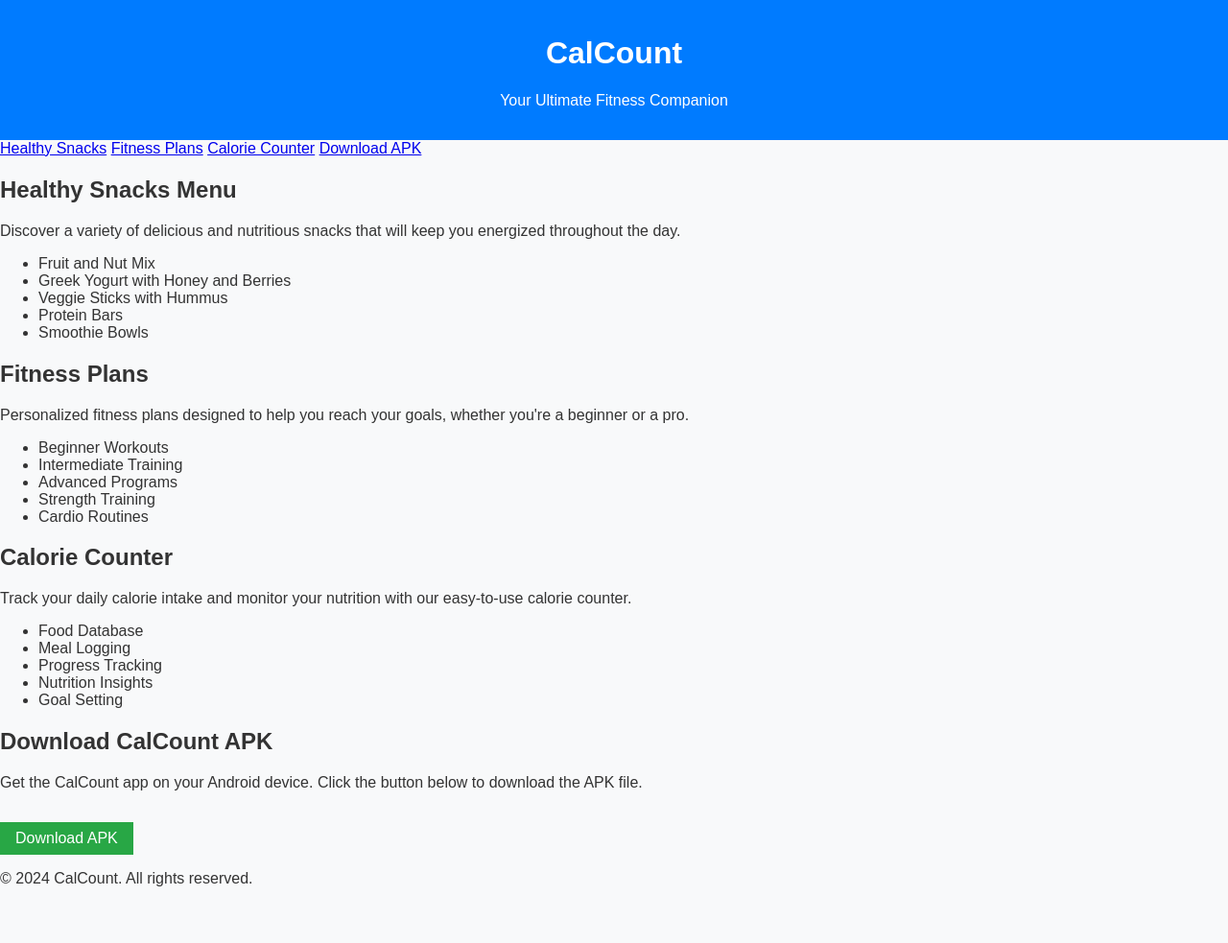
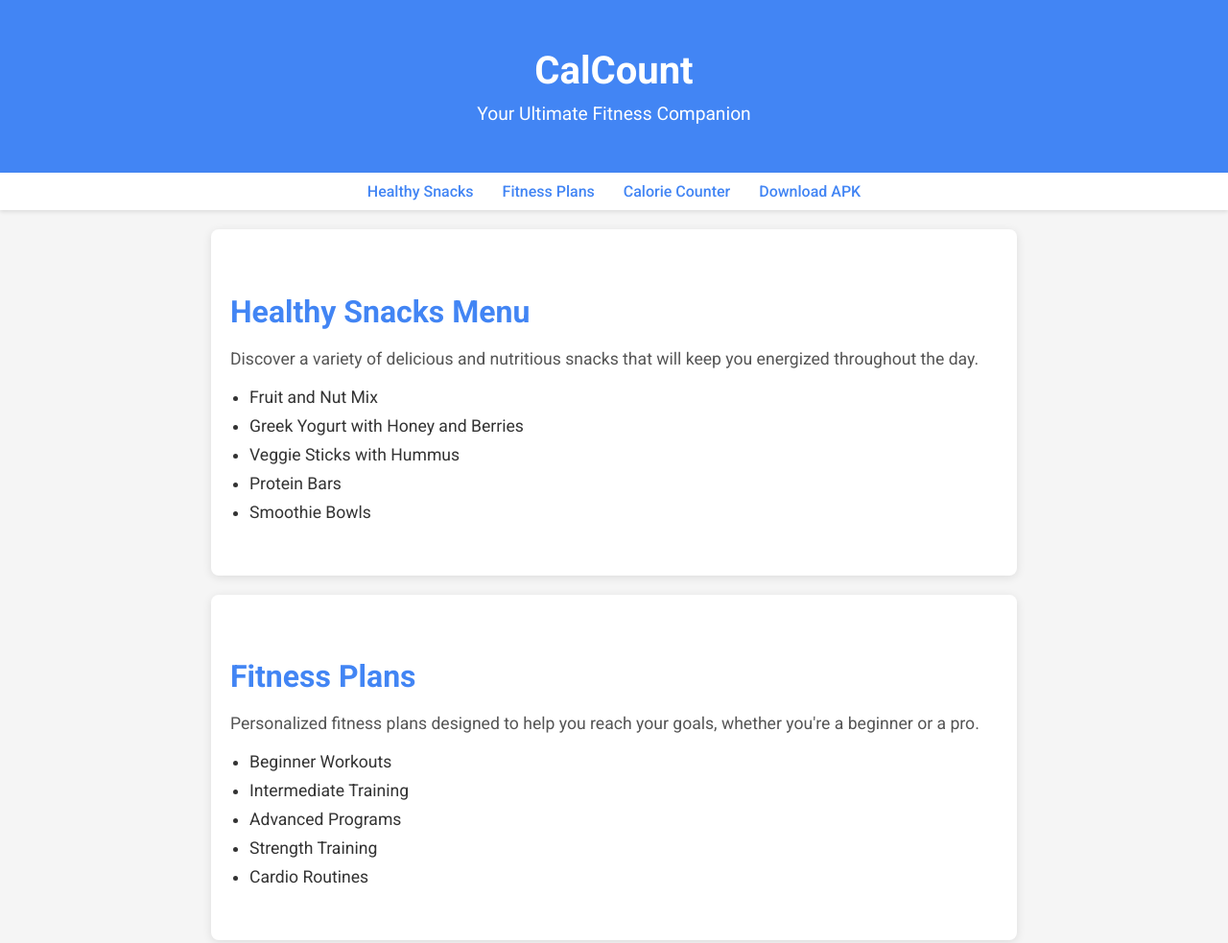
Before and after one commit to salmander545/Calcount, a plain HTML site: page index.html in a window 1280 px wide. Shown: the top 983 px of the page at 96% size. Before the commit the page ends 941 px from the top, so only its background shows below. Drawn offline with Linux system fonts and the light colour scheme.

Commit message:
Update style.css

```diff
--- a/style.css
+++ b/style.css
@@ -1,34 +1,109 @@
+/* Importing Google Fonts */
+@import url('https://fonts.googleapis.com/css2?family=Roboto:wght@400;500;700&display=swap');
+
 body {
-    font-family: Arial, sans-serif;
+    font-family: 'Roboto', sans-serif;
     margin: 0;
     padding: 0;
-    background: #f8f9fa;
+    background: #f5f5f5;
     color: #333;
 }
 
-header {
-    background: #007bff;
+.header {
+    background-color: #4285F4;
     color: white;
-    padding: 1rem;
     text-align: center;
+    padding: 50px 20px;
+    box-shadow: 0 2px 4px rgba(0, 0, 0, 0.1);
 }
 
-main {
-    padding: 2rem;
+.header h1 {
+    margin: 0;
+    font-size: 2.5em;
 }
 
-button {
-    background: #28a745;
-    color: white;
-    border: none;
-    padding: 0.5rem 1rem;
-    text-align: center;
-    display: inline-block;
-    margin-top: 1rem;
-    cursor: pointer;
-    font-size: 1rem;
+.header p {
+    margin: 10px 0 0;
+    font-size: 1.2em;
 }
 
-button:hover {
-    background: #218838;
+.navbar {
+    display: flex;
+    justify-content: center;
+    background-color: #fff;
+    padding: 10px 0;
+    box-shadow: 0 2px 4px rgba(0, 0, 0, 0.1);
 }
+
+.navbar a {
+    margin: 0 15px;
+    text-decoration: none;
+    color: #4285F4;
+    font-weight: 500;
+}
+
+.navbar a:hover {
+    text-decoration: underline;
+}
+
+.content-section {
+    padding: 40px 20px;
+    max-width: 800px;
+    margin: 20px auto;
+    background: #fff;
+    border-radius: 8px;
+    box-shadow: 0 2px 10px rgba(0, 0, 0, 0.1);
+}
+
+.content-section h2 {
+    font-size: 2em;
+    color: #4285F4;
+    margin-bottom: 20px;
+}
+
+.content-section p {
+    font-size: 1.1em;
+    color: #555;
+    margin-bottom: 20px;
+}
+
+.content-section ul {
+    list-style: disc;
+    padding-left: 20px;
+}
+
+.content-section ul li {
+    font-size: 1.1em;
+    color: #333;
+    margin-bottom: 10px;
+}
+
+#downloadButton {
+    padding: 10px 20px;
+    border: none;
+    border-radius: 5px;
+    background-color: #4285F4;
+    color: white;
+    font-size: 1em;
+    cursor: pointer;
+    transition: background-color 0.3s, box-shadow 0.3s;
+}
+
+#downloadButton:hover {
+    background-color: #357ae8;
+    box-shadow: 0 4px 6px rgba(0, 0, 0, 0.1);
+}
+
+#message {
+    margin-top: 20px;
+    color: red;
+    font-size: 0.9em;
+}
+
+.footer {
+    text-align: center;
+    padding: 20px;
+    background: #4285F4;
+    color: white;
+    margin-top: 40px;
+}
```
